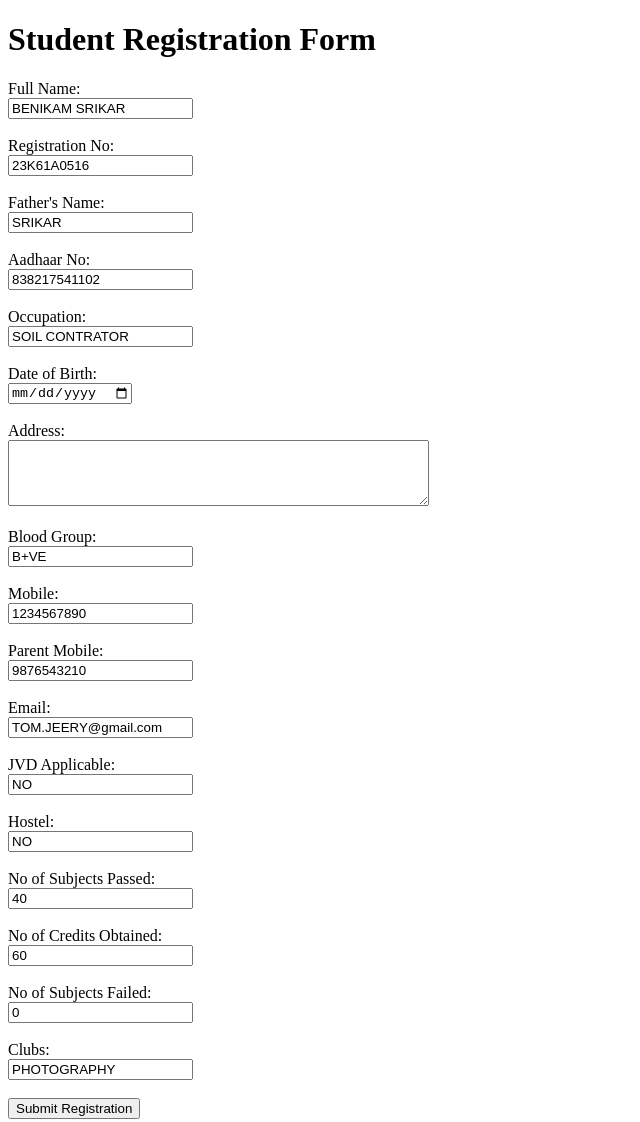
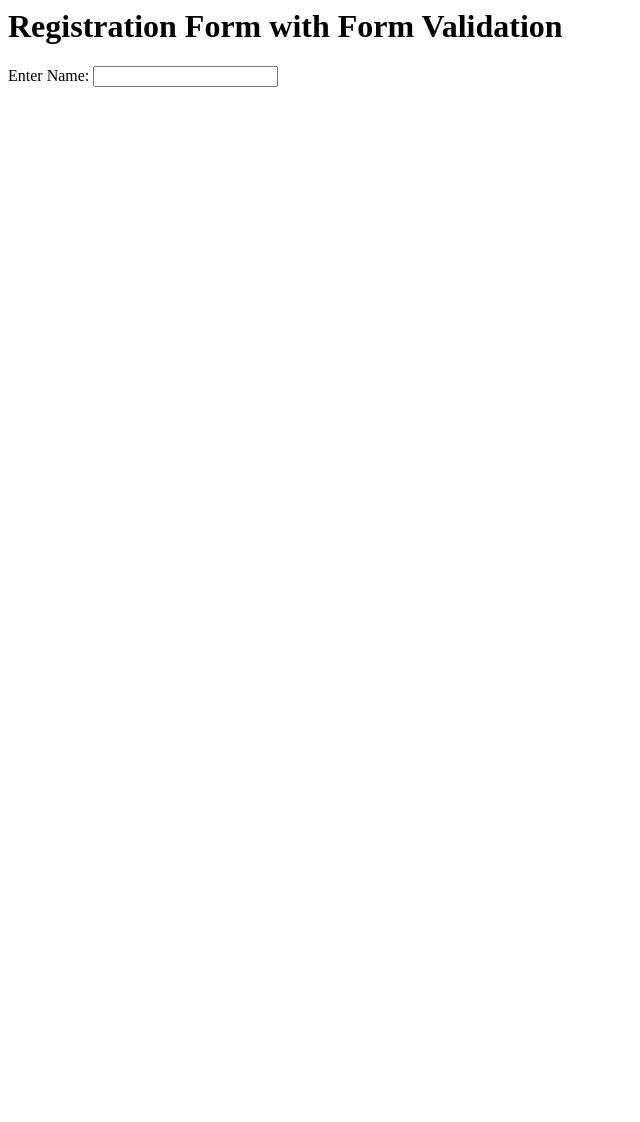
Before and after one commit to srikarbenikam/srikarbenikam.github.io, a plain HTML site: page registrationForm.html in a window 1280 px wide. Shown: the whole page, without its empty margins (0-640 px from the left). After the commit the page ends 800 px from the top, so only its background shows below. Drawn offline with Linux system fonts and the light colour scheme.

Commit message:
registrationForm.html

```diff
--- a/registrationForm.html
+++ b/registrationForm.html
@@ -1,86 +1,12 @@
-<!DOCTYPE html>
-<html lang="en">
-<head>
-    <meta charset="UTF-8">
-    <meta name="viewport" content="width=device-width, initial-scale=1.0">
-    <title>Student Registration Form</title>
-</head>
-<body>
-
-    <h1>Student Registration Form</h1>
-
-    <form action="/submit_registration" method="POST">
-        <!-- Full Name -->
-        <label for="full_name">Full Name:</label><br>
-        <input type="text" id="full_name" name="full_name" value="BENIKAM SRIKAR" required><br><br>
-
-        <!-- Registration No -->
-        <label for="reg_no">Registration No:</label><br>
-        <input type="text" id="reg_no" name="reg_no" value="23K61A0516  " required><br><br>
-
-        <!-- Father's Name -->
-        <label for="father_name">Father's Name:</label><br>
-        <input type="text" id="father_name" name="father_name" value="SRIKAR" required><br><br>
-
-        <!-- Aadhaar No -->
-        <label for="aadhaar_no">Aadhaar No:</label><br>
-        <input type="text" id="aadhaar_no" name="aadhaar_no" value="838217541102  " required><br><br>
-
-        <!-- Occupation -->
-        <label for="occupation">Occupation:</label><br>
-        <input type="text" id="occupation" name="occupation" value="SOIL CONTRATOR" required><br><br>
-
-        <!-- Date of Birth -->
-        <label for="dob">Date of Birth:</label><br>
-        <input type="date" id="dob" name="dob" value=" " required><br><br>
-
-        <!-- Address -->
-        <label for="address">Address:</label><br>
-        <textarea id="address" name="address" rows="4" cols="50" required>  </textarea><br><br>
-
-        <!-- Blood Group -->
-        <label for="blood_group">Blood Group:</label><br>
-        <input type="text" id="blood_group" name="blood_group" value="B+VE " required><br><br>
-
-        <!-- Mobile -->
-        <label for="mobile">Mobile:</label><br>
-        <input type="tel" id="mobile" name="mobile" value="1234567890 " required><br><br>
-
-        <!-- Parent Mobile -->
-        <label for="parent_mobile">Parent Mobile:</label><br>
-        <input type="tel" id="parent_mobile" name="parent_mobile" value="9876543210 " required><br><br>
-
-        <!-- Email -->
-        <label for="email">Email:</label><br>
-        <input type="email" id="email" name="email" value="TOM.JEERY@gmail.com " required><br><br>
-
-        <!-- JVD Applicable -->
-        <label for="jvd_applicable">JVD Applicable:</label><br>
-        <input type="text" id="jvd_applicable" name="jvd_applicable" value="NO " required><br><br>
-
-        <!-- Hostel -->
-        <label for="hostel">Hostel:</label><br>
-        <input type="text" id="hostel" name="hostel" value="NO " required><br><br>
-
-        <!-- No of Subjects Passed -->
-        <label for="subjects_passed">No of Subjects Passed:</label><br>
-        <input type="number" id="subjects_passed" name="subjects_passed" value="40" required><br><br>
-
-        <!-- No of Credits Obtained -->
-        <label for="credits_obtained">No of Credits Obtained:</label><br>
-        <input type="number" id="credits_obtained" name="credits_obtained" value="60" required><br><br>
-
-        <!-- No of Subjects Failed -->
-        <label for="subjects_failed">No of Subjects Failed:</label><br>
-        <input type="number" id="subjects_failed" name="subjects_failed" value="0" required><br><br>
-
-        <!-- Clubs -->
-        <label for="clubs">Clubs:</label><br>
-        <input type="text" id="clubs" name="clubs" value="PHOTOGRAPHY " required><br><br>
-
-        <!-- Submit Button -->
-        <input type="submit" value="Submit Registration">
-    </form>
-
-</body>
+<html>
+    <head>
+        <title>HTML Form</title>
+    </head>
+    <body>
+        <h1>Registration Form with Form Validation</h1>
+        <form action="" method="POST">
+            <label for="name">Enter Name:</label>
+            <input type="text" name="name"/>
+        </form>
+    </body>
 </html>
```
